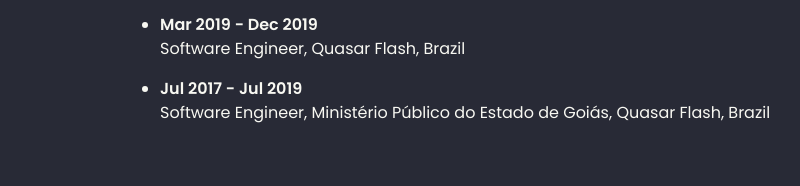
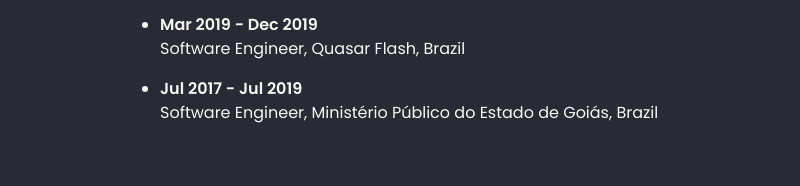
Before and after one commit to ArthurJFreitas/website, a plain HTML site: page index.html in a window 1280 px wide. Shown: the part 828-1014 px from the top of the page, without its empty margins (128-928 px from the left). Drawn offline with Linux system fonts and the light colour scheme.

Commit message:
fix: text from about

```diff
--- a/index.html
+++ b/index.html
@@ -83,7 +83,7 @@
           </li>
           <li>
             <strong>Jul 2017 - Jul 2019</strong>
-            <p>Software Engineer, Ministério Público do Estado de Goiás, Quasar Flash, Brazil</p>
+            <p>Software Engineer, Ministério Público do Estado de Goiás, Brazil</p>
           </li>
         </ul>
       </section>
```
